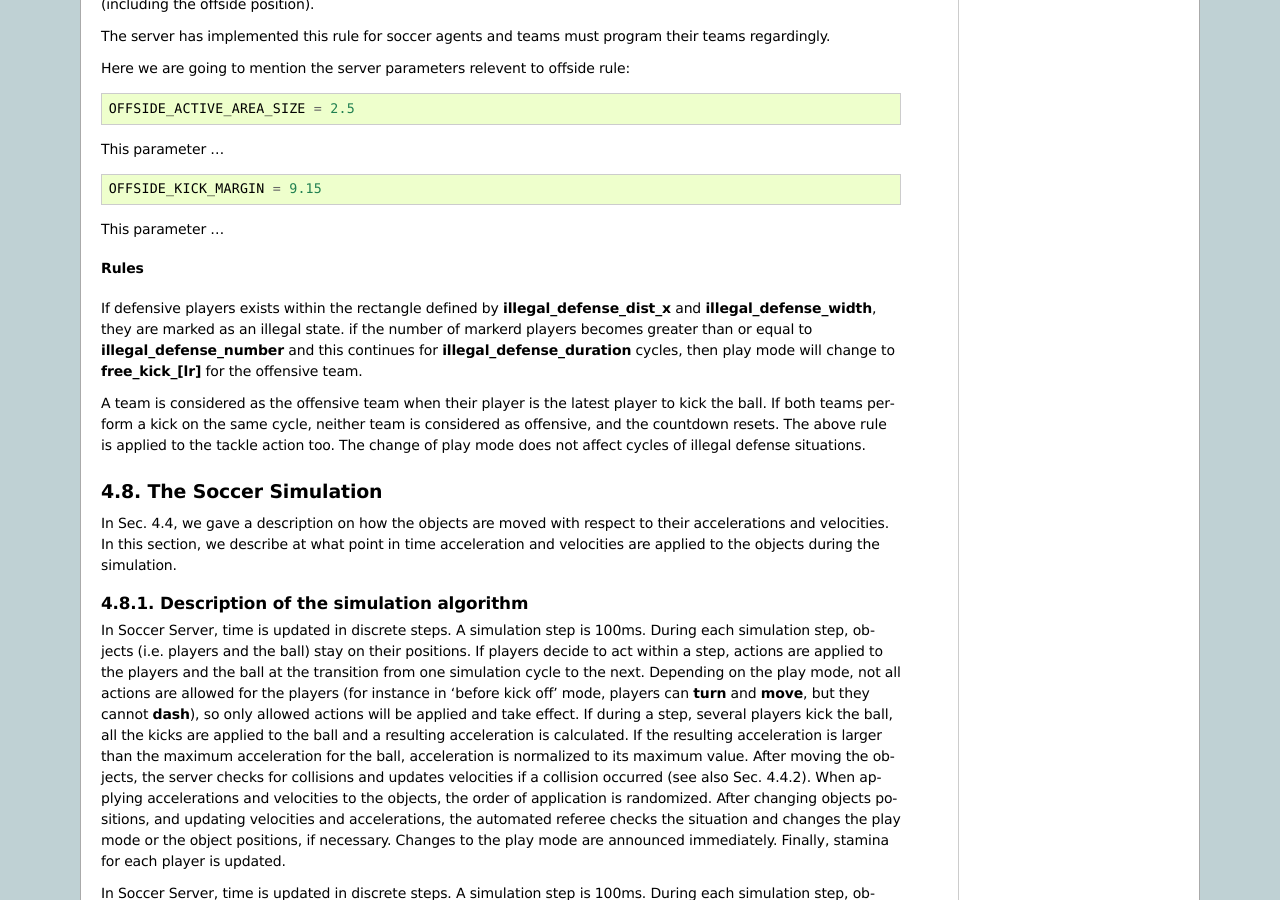
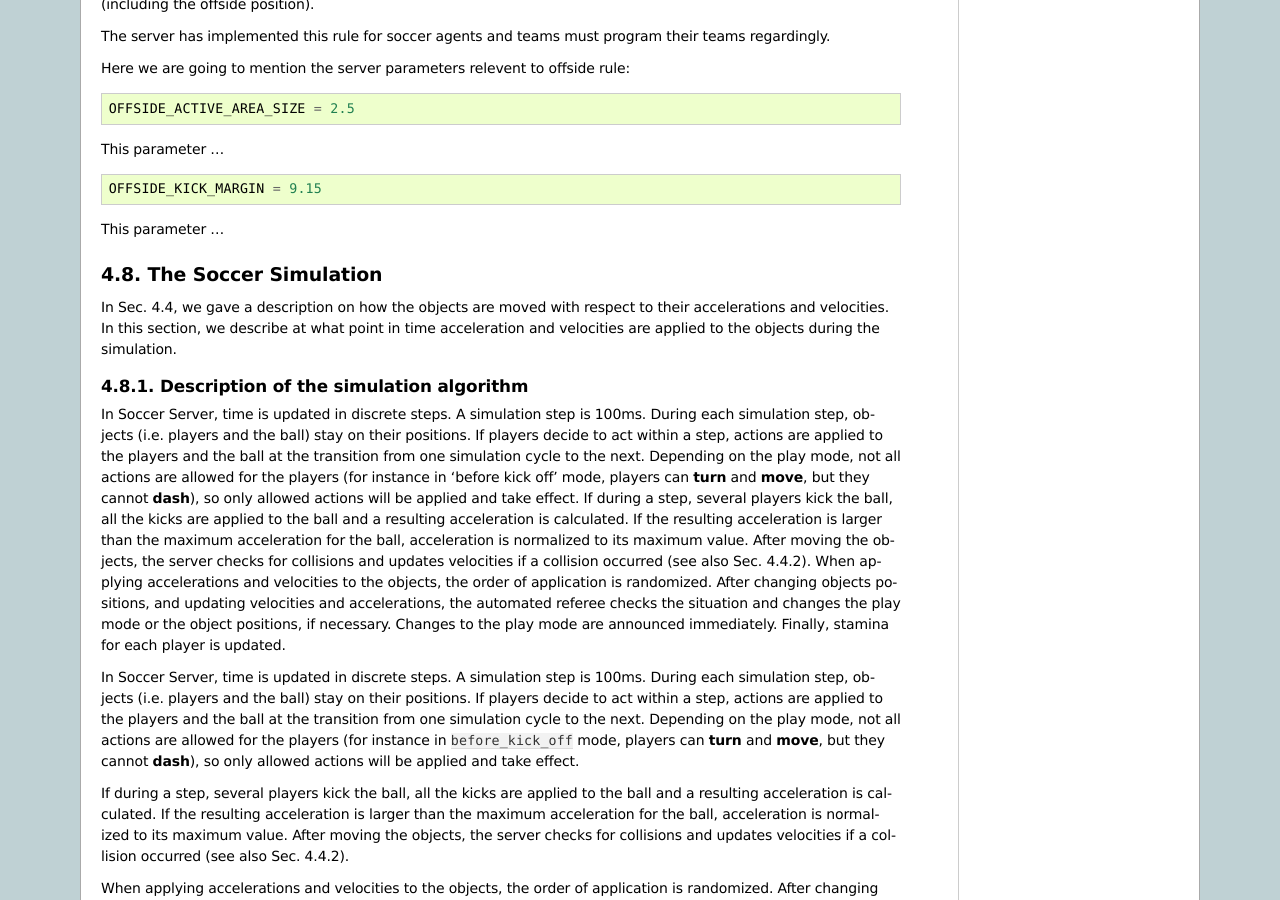
Before and after one commit to rcsoccersim/manual, a Sphinx documentation site: the page built from source/soccerserver.rst, in a window 1280 px wide and 900 px high, scrolled down 21909 px. Built offline with Sphinx 7.4.7, drawn with Linux system fonts in a browser that asks for light colours.

Commit message:
offside rule update 2

```diff
--- a/source/soccerserver.rst
+++ b/source/soccerserver.rst
@@ -1635,25 +1635,6 @@ This parameter ...
 
 This parameter ...
 
-^^^^^^^^^^^^^^^^^^^^^^^^^^^^^^^^^^^^^^^^^^^^^^^^^^
-Rules
-^^^^^^^^^^^^^^^^^^^^^^^^^^^^^^^^^^^^^^^^^^^^^^^^^^
-
-If defensive players exists within the rectangle defined by
-**illegal_defense_dist_x** and **illegal_defense_width**, they are
-marked as an illegal state.
-if the number of markerd players becomes greater than or equal to
-**illegal_defense_number** and this continues for
-**illegal_defense_duration** cycles, then play mode will change to
-**free_kick_[lr]** for the offensive team.
-
-A team is considered as the offensive team when their player is the latest player to kick the ball.
-If both teams perform a kick on the same cycle, neither team is considered as offensive, and the countdown resets.
-The above rule is applied to the tackle action too.
-The change of play mode does not affect cycles of illegal defense situations.
-
-
-
 ==================================================
 The Soccer Simulation
 ==================================================
```
